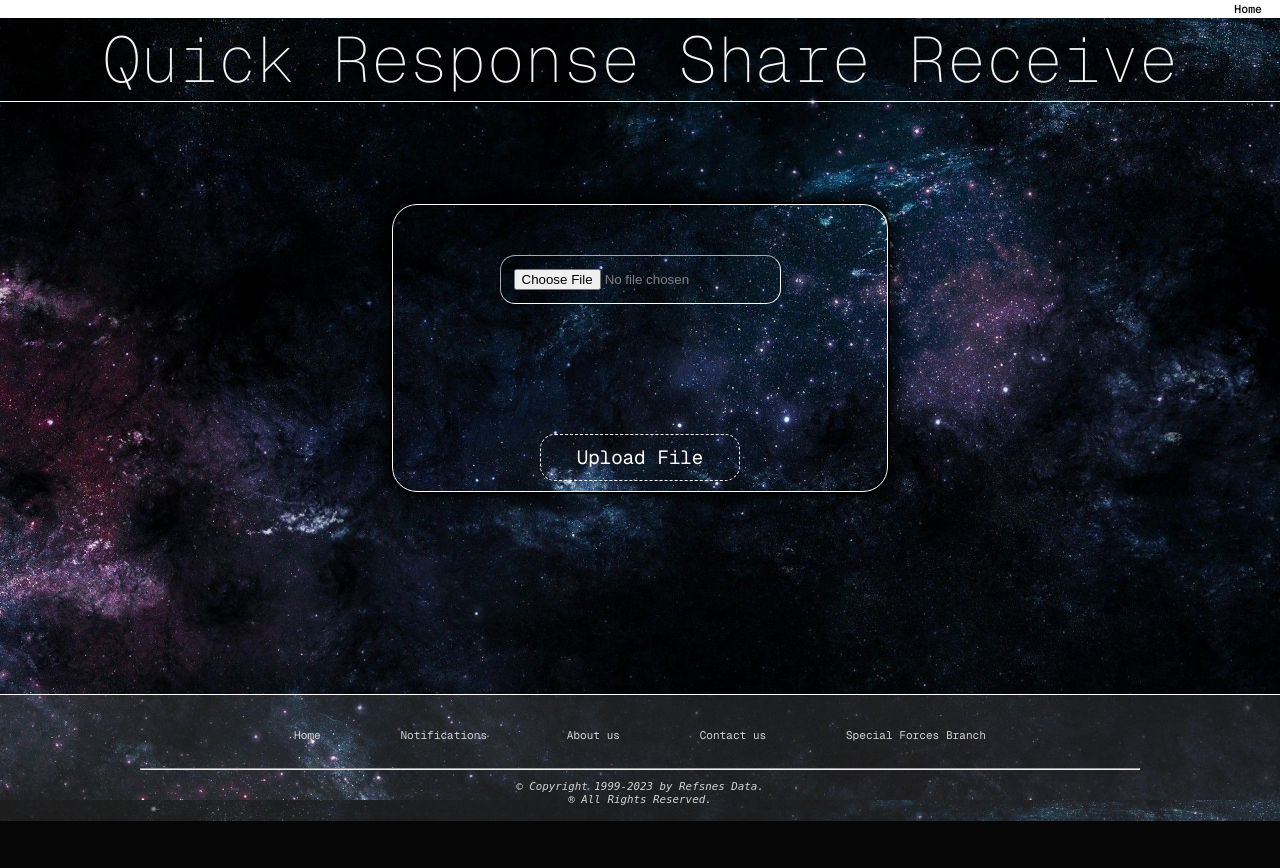
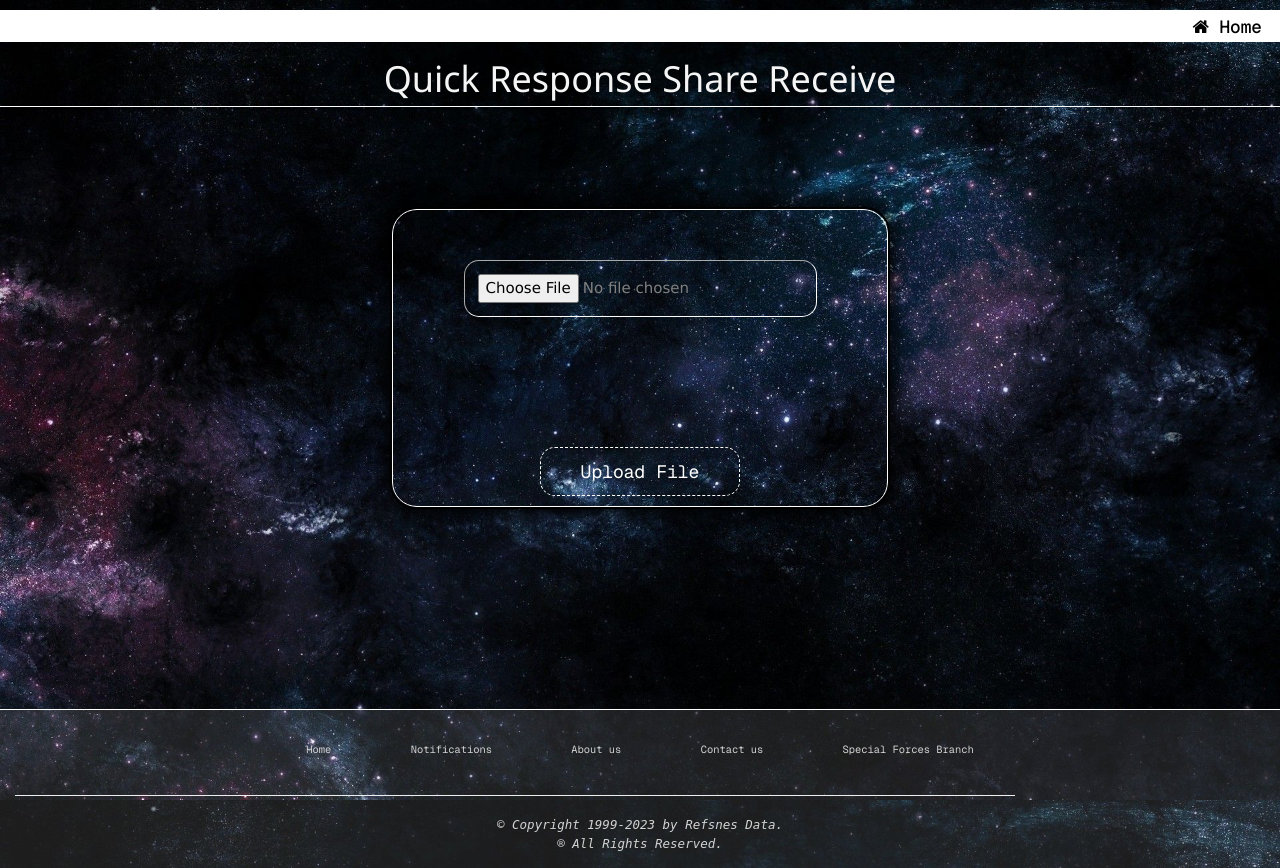
Before and after one commit to Shaalekh/public_html, a PHP site: page / in a window 1280 px wide. Before the commit the page ends 821 px from the top, so only its background shows below. Run offline with PHP 8.4, Linux system fonts and the light colour scheme.

Commit message:
big css update

```diff
--- a/index.html
+++ b/index.html
@@ -73,9 +73,11 @@
       });
     }, false);
 </script>
+        <link rel="stylesheet" href="https://www.w3schools.com/w3css/4/w3.css">
+<link rel="stylesheet" href="https://cdnjs.cloudflare.com/ajax/libs/font-awesome/4.7.0/css/font-awesome.min.css">
     </head>
     <body>
-        <h4><a href="#" id="bar">Home</a></h4>
+        <h4><a href="#" id="bar"> <i class="fa fa-home"></i> Home</a></h4>
         <div id="constellation"></div>
         <h1 id="responsive"></h1>
         <div id="main">
--- a/style.css
+++ b/style.css
@@ -222,7 +222,7 @@
 }
 
 .star:after {
-	background: #00ff63;
+	background: #ceeda4;
 	-webkit-background-clip: text;
 	-webkit-text-fill-color: transparent;
 }
```
